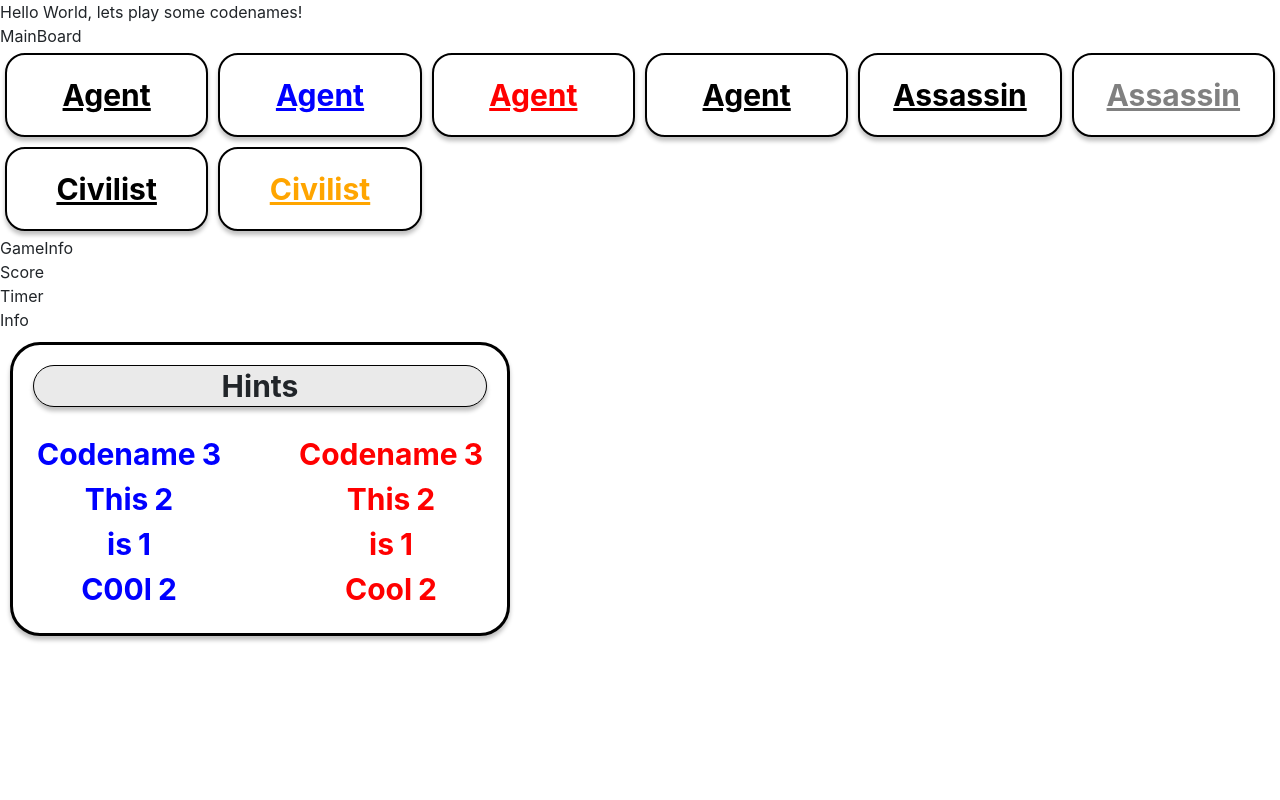
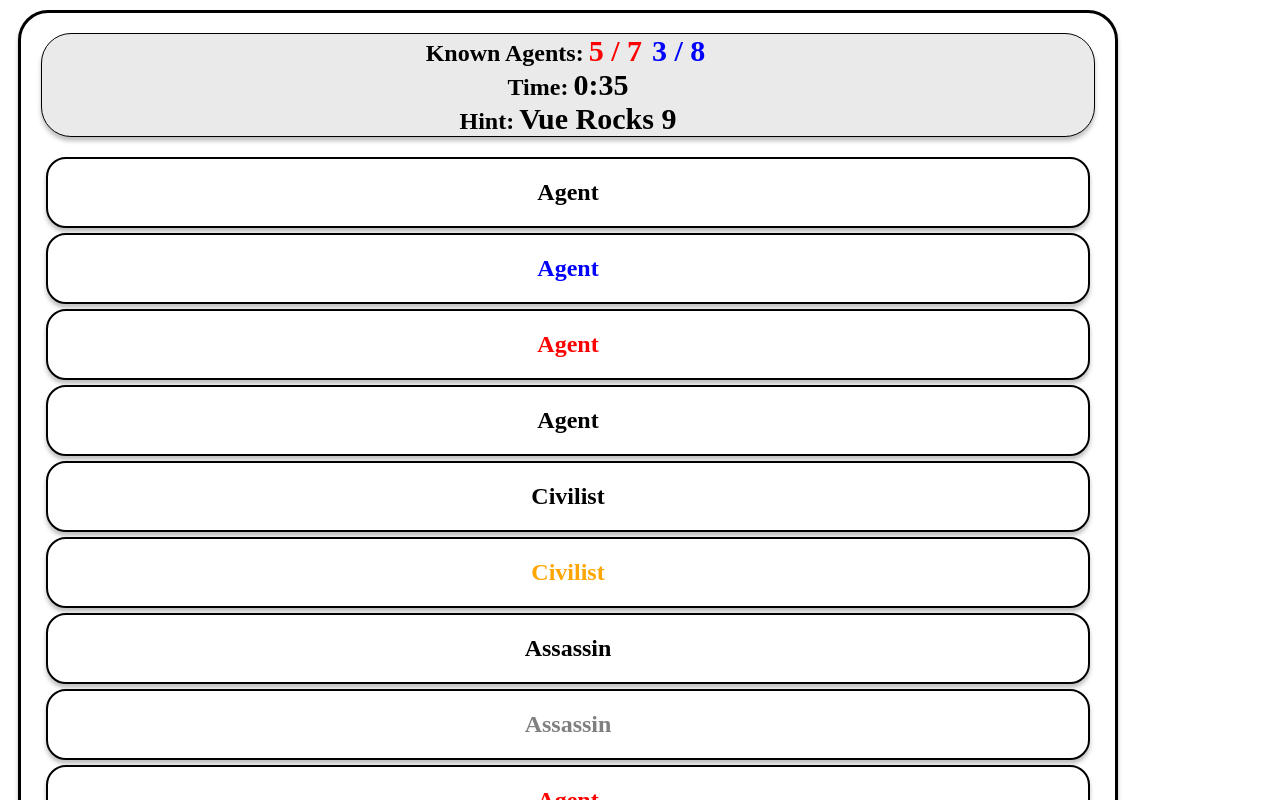
Before and after one commit to bjoernveit/codenames, a Vue app: page / in a window 1280 px wide. Shown: the top 800 px of the page. Built offline with nearby package versions, Linux system fonts and the light colour scheme; the HTML template or start-up script is replaced by a standard one.

Commit message:
feat: props and min css for MainBoard + components

```diff
--- a/src/App.vue
+++ b/src/App.vue
@@ -1,8 +1,6 @@
 <template>
   <div id="app">
-    <link rel="stylesheet" href="https://maxcdn.bootstrapcdn.com/bootstrap/4.0.0/css/bootstrap.min.css" integrity="sha384-Gn5384xqQ1aoWXA+058RXPxPg6fy4IWvTNh0E263XmFcJlSAwiGgFAW/dAiS6JXm" crossorigin="anonymous">
-  Hello World, lets play some codenames!
-  <main-board v-bind:cards="cards"></main-board>
+  <main-board v-bind:cards="cards" v-bind:info="info" v-bind:score="score" v-bind:time="time"></main-board>
   <side-board v-bind:hints-red="hints.red" v-bind:hints-blue="hints.blue"></side-board>
   </div>
 </template>
@@ -38,11 +36,40 @@ export default {
         {word: "Agent", type: "BLUE_AGENT", state: "REVEALED"},
         {word: "Agent", type: "RED_AGENT", state: "REVEALED"},
         {word: "Agent", type: "RED_AGENT", state: "UNKNOWN"},
+        {word: "Civilist", type: "CIVILIST", state: "UNKNOWN"},
+        {word: "Civilist", type: "CIVILIST", state: "REVEALED"},
         {word: "Assassin", type: "ASSASSIN", state: "UNKNOWN"},
         {word: "Assassin", type: "ASSASSIN", state: "REVEALED"},
+        {word: "Agent", type: "RED_AGENT", state: "REVEALED"},
+        {word: "Agent", type: "RED_AGENT", state: "UNKNOWN"},
         {word: "Civilist", type: "CIVILIST", state: "UNKNOWN"},
         {word: "Civilist", type: "CIVILIST", state: "REVEALED"},
-      ]
+        {word: "Agent", type: "RED_AGENT", state: "REVEALED"},
+        {word: "Agent", type: "RED_AGENT", state: "UNKNOWN"},
+        {word: "Civilist", type: "CIVILIST", state: "UNKNOWN"},
+        {word: "Civilist", type: "CIVILIST", state: "REVEALED"},
+        {word: "Agent", type: "RED_AGENT", state: "REVEALED"},
+        {word: "Agent", type: "RED_AGENT", state: "UNKNOWN"},
+        {word: "Civilist", type: "CIVILIST", state: "UNKNOWN"},
+        {word: "Civilist", type: "CIVILIST", state: "REVEALED"},
+        {word: "Agent", type: "RED_AGENT", state: "REVEALED"},
+        {word: "Agent", type: "RED_AGENT", state: "UNKNOWN"},
+        {word: "Civilist", type: "CIVILIST", state: "UNKNOWN"},
+        {word: "Agent", type: "RED_AGENT", state: "REVEALED"},
+        {word: "Agent", type: "RED_AGENT", state: "UNKNOWN"},
+      ],
+      info: {label: "Hint:", text: "Vue Rocks 9"},
+      score: {
+        red: {
+          found: 5,
+          total: 7
+        },
+        blue: {
+          found: 3,
+          total: 8
+        }
+      },
+      time: "0:35"
     }
   }
 }
--- a/src/components/Main Board/Card Area/Card/Card.vue
+++ b/src/components/Main Board/Card Area/Card/Card.vue
@@ -1,5 +1,5 @@
 <template>
-  <div class="col-2">
+  <div class="col">
     <div v-bind:class="compClasses">
       {{ card.word }}
     </div>
@@ -41,11 +41,9 @@
   box-shadow 0px 4px 4px rgba(0, 0, 0, 0.25)
   font-style normal
   font-weight bold
-  font-size 30px
-  line-height 40px
+  font-size 24px
   align-items center
   text-align center
-  text-decoration-line underline
   color #000000
   border-radius 20px
   &--blue
--- a/src/components/Main Board/Card Area/CardArea.vue
+++ b/src/components/Main Board/Card Area/CardArea.vue
@@ -1,7 +1,7 @@
 <template>
   <div class="card-area container-fluid">
-    <div class="row">
-      <card v-for="card in cards" :key="card.word" v-bind:card="card"></card>
+    <div class="row" v-for="row in rows" :key="row">
+      <card v-for="card in row" :key="card.word" v-bind:card="card"></card>
     </div>
   </div>
 </template>
@@ -18,6 +18,15 @@ export default {
         return {
             text:"CardArea"
         }
+    },
+    computed: {
+      rows: function() {
+        var rows = [];
+        for(let i = 0; i < this.cards.length; i += 5){
+          rows.push(this.cards.slice(i, i + 5));
+        }
+        return rows
+      }
     }
 }
 </script>
--- a/src/components/Main Board/Game Info/GameInfo.vue
+++ b/src/components/Main Board/Game Info/GameInfo.vue
@@ -1,30 +1,38 @@
 <template>
-  <div>
-    {{ text }}
-    <score></score>
-    <timer></timer>
-    <info></info>
+  <div class="game-info-area container-fluid ">
+    <div class="row">
+      <score v-bind:score="score"></score>
+      <info label="Time:" v-bind:text="time"></info>
+      <info v-bind:label="info.label" v-bind:text="info.text"></info>
+    </div>
   </div>
 </template>
 
 <script>
 import Score from './Score/Score.vue'
-import Timer from './Timer/Timer.vue'
 import Info from './Info/Info.vue'
 export default {
+  props:["score", "time", "info"],
   components: {
     'score': Score,
-        'timer': Timer,
     'info' : Info
   },
   data() {
-        return {
-            text:"GameInfo"
-        }
+    return {}
   }
 }
 </script>
-
-<style>
-
+<style lang="stylus">
+.game-info-area
+  text-align: center
+  margin-bottom 20px
+  background #EAEAEA
+  border 1px solid #000000
+  box-sizing border-box
+  box-shadow 0px 4px 4px rgba(0, 0, 0, 0.25)
+  border-radius 30px
+  font-size 30px
+  font-weight bold
+  &__label
+    font-size 24px
 </style>
--- a/src/components/Main Board/Game Info/Info/Info.vue
+++ b/src/components/Main Board/Game Info/Info/Info.vue
@@ -1,19 +1,19 @@
 <template>
-  <div>
-    {{ text }}
+  <div class="info-text col">
+    <span class="info-text__label game-info-area__label ">{{ label }}</span>
+    <span class="info-text__text">{{ text }}</span>
   </div>
 </template>
 
 <script>
     export default {
-        data() {
-            return {
-                text:"Info"
-            }
-        }
+      props:["label", "text"],
+      data() {
+        return {}
+      }
     }
 </script>
-
-<style>
-
+<style lang="stylus">
+.info-text__label
+  margin-right 5px
 </style>
--- a/src/components/Main Board/Game Info/Score/Score.vue
+++ b/src/components/Main Board/Game Info/Score/Score.vue
@@ -1,19 +1,28 @@
 <template>
-  <div>
-    {{ text }}
+  <div class="score col">
+    <span class="game-info-area__label score__label">{{ label }}</span>
+    <span class="score__points score__points--red">{{score.red.found}} / {{score.red.total}}</span>
+    <span class="score__points score__points--blue">{{score.blue.found}} / {{score.blue.total}}</span>
   </div>
 </template>
 
 <script>
     export default {
+        props:["score"],
         data() {
             return {
-                text:"Score"
+                label:"Known Agents:"
             }
         }
     }
 </script>
 
-<style>
-
+<style lang="stylus">
+.score
+  &__points
+    margin 5px
+    &--red
+      color red
+    &--blue
+      color blue
 </style>
--- a/src/components/Main Board/Game Info/Timer/Timer.vue
+++ b/src/components/Main Board/Game Info/Timer/Timer.vue
@@ -1,16 +1,26 @@
 <template>
-  <div>
-    {{ text }}
+  <div class="timer col">
+    <span class="game-info-area__label timer__label">Time:</span> <span v-bind:class="timeClasses">{{ time }}</span>
   </div>
 </template>
 
 <script>
     export default {
-        data() {
-            return {
-                text:"Timer"
-            }
+      props: ["time", "color"],
+      data() {
+        return {
         }
+      },
+      computed: {
+        timeClasses: function(){
+          return {
+            'timer__time': true,
+            'timer__time--red': this.color === "RED",
+            'timer__time--blue': this.color === "BLUE",
+
+          }
+        }
+      },
     }
 </script>
 
--- a/src/components/Main Board/MainBoard.vue
+++ b/src/components/Main Board/MainBoard.vue
@@ -1,8 +1,7 @@
 <template>
-  <div>
-    {{ text }}
+  <div class="main-board">
+    <game-info v-bind:score="score" v-bind:info="info" v-bind:time="time"></game-info>
     <card-area v-bind:cards="cards"></card-area>
-    <game-info></game-info>
   </div>
 </template>
 
@@ -10,7 +9,7 @@
 import CardArea from './Card Area/CardArea.vue'
 import GameInfo from './Game Info/GameInfo.vue'
 export default {
-  props: ["cards"],
+  props: ["cards", "score", "time", "info"],
   components:{
     'card-area': CardArea,
     'game-info': GameInfo
@@ -22,7 +21,14 @@ export default {
   }
 }
 </script>
-
-<style>
-
+<style lang="stylus">
+.main-board
+  max-width 1100px
+  background #FFFFFF
+  border 3px solid #000000
+  box-sizing border-box
+  box-shadow 0px 4px 4px rgba(0, 0, 0, 0.25)
+  border-radius 30px
+  margin 10px
+  padding 20px
 </style>
```
Lines whose indentation alone changed are shown as unchanged.
